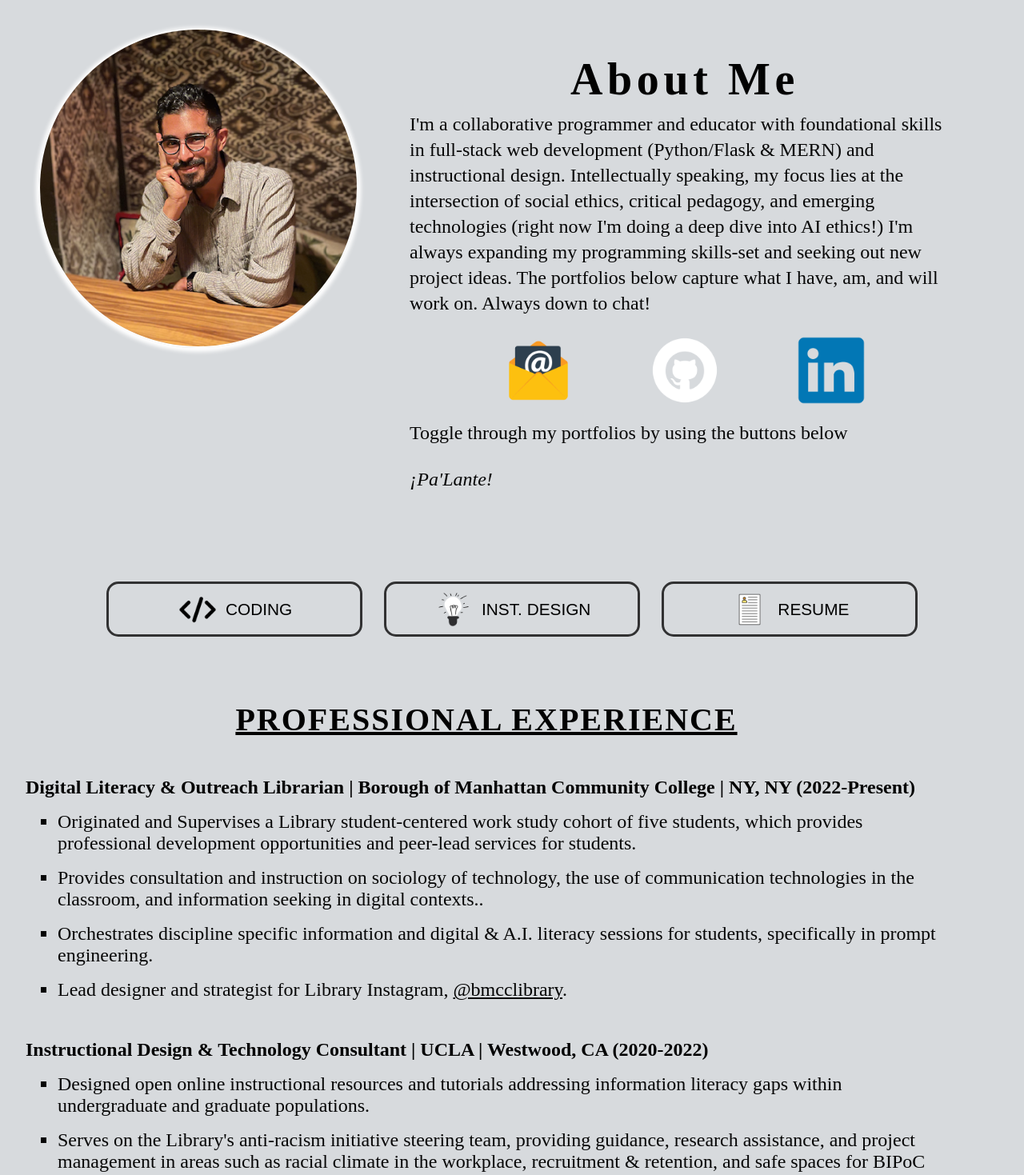
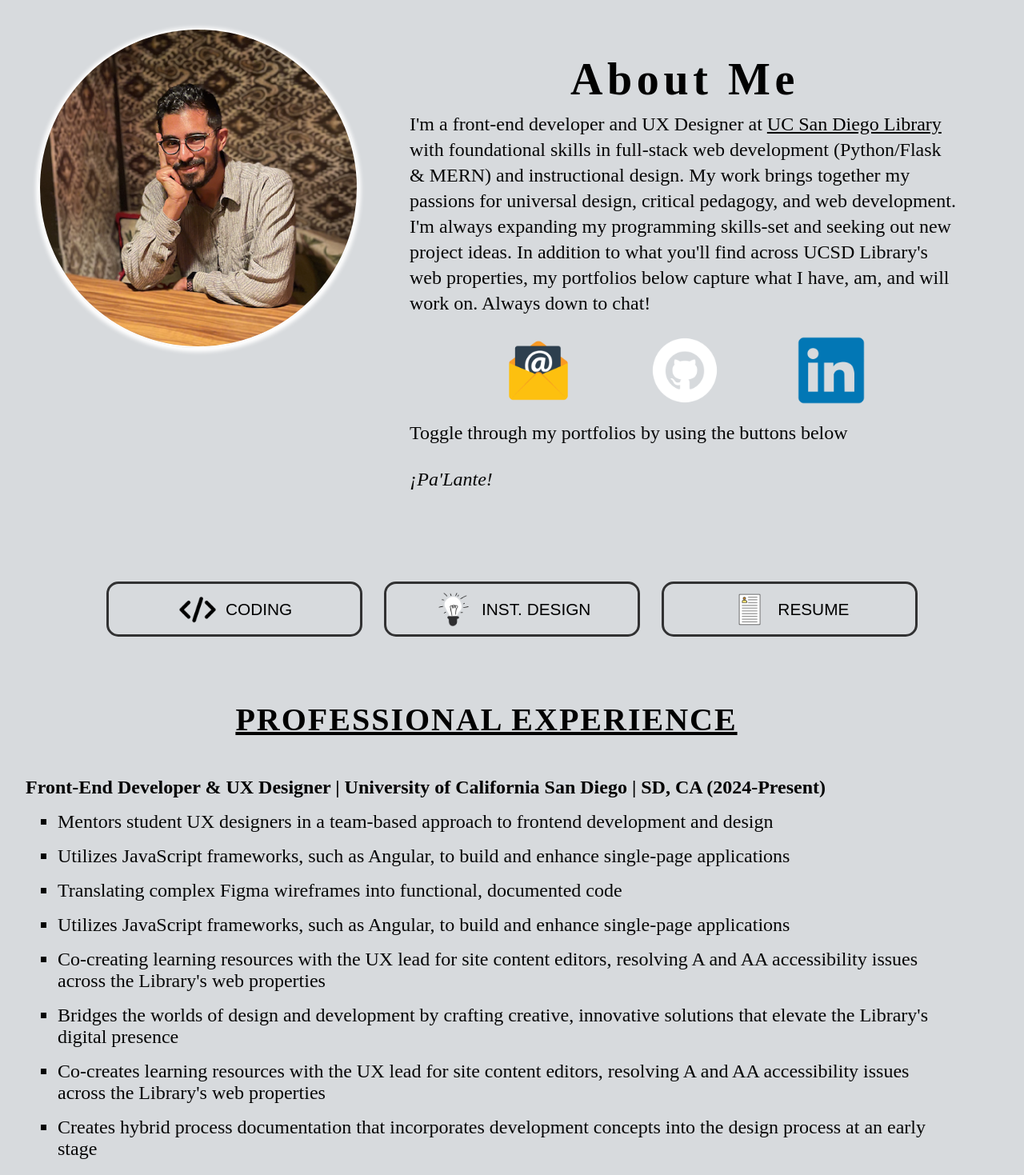
Before and after one commit to Lopez-CL/my-portfolios, a React (Create React App) app: page /my-portfolios/resume in a window 1280 px wide. Shown: the part 240-1709 px from the top of the page at 80% size. Built offline with nearby package versions, Linux system fonts and the light colour scheme; the HTML template or start-up script is replaced by a standard one; a web font is replaced by a local one.

Commit message:
updating resume and sorting several style declarations

```diff
--- a/public/index.html
+++ b/public/index.html
@@ -2,6 +2,7 @@
 <html lang="en">
   <head>
     <meta charset="utf-8" />
+    <link rel="icon" type="image/png" href="./profile.png" />
     <meta name="viewport" content="width=device-width, initial-scale=1" />
     <meta
       name="description"
@@ -11,7 +12,6 @@
     <link rel="preconnect" href="https://fonts.gstatic.com" crossorigin>
     <link href="https://fonts.googleapis.com/css2?family=Anybody&display=swap" rel="stylesheet">
     <link href="https://fonts.googleapis.com/css2?family=Shrikhand&display=swap" rel="stylesheet">
-    <link rel="icon" type="image/x-icon" href="../public/fave.ico" />
     <title>Chris Lopez | Portfolios</title>
   </head>
   <body>
--- a/src/App.css
+++ b/src/App.css
@@ -60,11 +60,19 @@ a, a:visited{
   color: white;
 }
 
+div#about a{
+  color: #000000;
+}
+div#about a:hover{
+  color: #0b0b0b;
+  text-decoration: none;
+}
+
 a:hover{
   opacity: .8;
   cursor: pointer;
 }
-a:active{
+a:active, div#about a:active{
   color: hsl(271, 79%, 48%);
 }
 
@@ -384,12 +392,16 @@ transition: text-decoration 1s ease-in-out !important;
   flex: 0 1 300px;
   border-radius: 10px;
   padding: 1rem;
-  box-shadow: -6px 12px 0px 3px black;
+  box-shadow: -6px 12px 0px .5px black;
   transition: box-shadow .5s ease-in-out;
+  padding: 1rem;
+  margin-right: 1.5rem;
   margin-bottom: 2rem;
 }
 .portfolio-project:focus{
   background-color: white;
+  padding: 1rem;
+  margin-right: 1.5rem;
   color: black !important;
   display: flex;
   flex-flow: column nowrap;
@@ -399,7 +411,7 @@ transition: text-decoration 1s ease-in-out !important;
   width: 300px;
   border-radius: 10px;
   padding: 1rem;
-  box-shadow: -6px 12px 0px 3px black;
+  box-shadow: -6px 12px 0px .5px black;
   transition: box-shadow .5s ease-in-out;
   margin-bottom: 2rem;
 }
--- a/src/components/Home.jsx
+++ b/src/components/Home.jsx
@@ -45,7 +45,7 @@ const Home = (props) =>{
                 </div>
                 <div tabindex="0" id='about'>
                     <h2 tabindex="0" >About Me</h2>
-                    <p>I'm a collaborative programmer and educator with foundational skills in full-stack web development (Python/Flask & MERN) and instructional design. Intellectually speaking, my focus lies at the intersection of social ethics, critical pedagogy, and emerging technologies (right now I'm doing a deep dive into AI ethics!) I'm always expanding my programming skills-set and seeking out new project ideas. The portfolios below capture what I have, am, and will work on. Always down to chat!</p><br></br>
+                    <p>I'm a front-end developer and UX Designer at <a href="https://library.ucsd.edu" target="_blank">UC San Diego Library</a> with foundational skills in full-stack web development (Python/Flask & MERN) and instructional design. My work brings together my passions for universal design, critical pedagogy, and web development. I'm always expanding my programming skills-set and seeking out new project ideas. In addition to what you'll find across UCSD Library's web properties, my portfolios below capture what I have, am, and will work on. Always down to chat!</p><br></br>
                     <div className='contact-me'>
                         {
                             contact.map((item, idx) => (
--- a/src/components/Resume.jsx
+++ b/src/components/Resume.jsx
@@ -5,7 +5,20 @@ const Resume = () => {
         <div id="resume-container">
             <h3 tabIndex='0' className="resume-heading" >PROFESSIONAL EXPERIENCE</h3>
             <div>
-                <h4 className="position">Digital Literacy & Outreach Librarian | Borough of Manhattan Community College | NY, NY (2022-Present)</h4>
+                <h4 className="position">Front-End Developer & UX Designer | University of California San Diego | SD, CA (2024-Present)</h4>
+                <ul className="responsibilities" >
+                    <li>Mentors student UX designers in a team-based approach to frontend development and design</li>
+                    <li>Utilizes JavaScript frameworks, such as Angular, to build and enhance single-page applications</li>
+                    <li>Translating complex Figma wireframes into functional, documented code</li>
+                    <li>Utilizes JavaScript frameworks, such as Angular, to build and enhance single-page applications</li>
+                    <li>Co-creating learning resources with the UX lead for site content editors, resolving A and AA accessibility issues across the Library's web properties</li>
+                    <li>Bridges the worlds of design and development by crafting creative, innovative solutions that elevate the Library's digital presence</li>
+                    <li>Co-creates learning resources with the UX lead for site content editors, resolving A and AA accessibility issues across the Library's web properties</li>
+                    <li>Creates hybrid process documentation that incorporates development concepts into the design process at an early stage</li>
+                </ul>
+            </div>
+            <div>
+                <h4 className="position">Digital Literacy & Outreach Librarian | Borough of Manhattan Community College | NY, NY (2022-2024)</h4>
                 <ul className="responsibilities" >
                     <li>Originated and Supervises a Library student-centered work study cohort of five students, which provides professional development opportunities and peer-lead services for students.</li>
                     <li>Provides consultation and instruction on sociology of technology, the use of communication technologies in the classroom, and information seeking in digital contexts..</li>
```
Also changed, not shown: public/profile.png (added), 1 other file (tests, documents, lock files or other folders).
